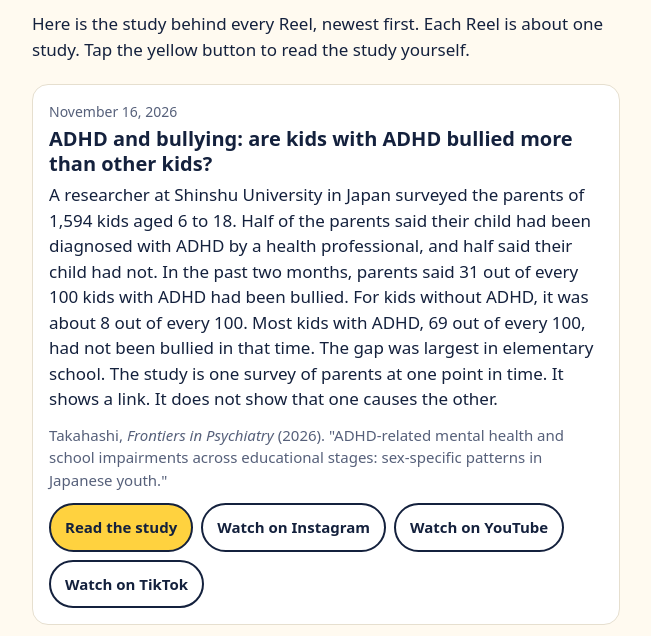
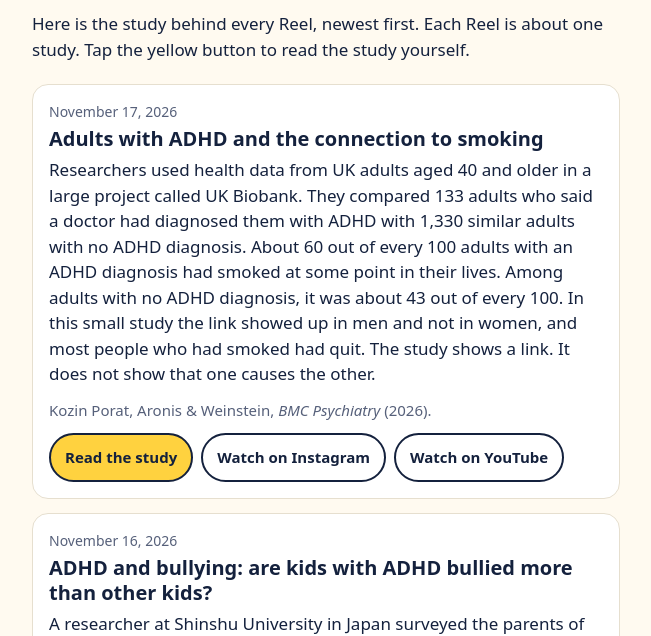
Before and after one commit to adhdscoop/adhdscoop.github.io, a plain HTML site: page index.html in a window 1280 px wide. Shown: the part 99-735 px from the top of the page, without its empty margins (314-965 px from the left). Drawn offline with Linux system fonts and the light colour scheme.

Commit message:
Add ADHD and smoking (Reel 8) with Instagram and YouTube links

```diff
--- a/index.html
+++ b/index.html
@@ -55,6 +55,18 @@ footer a{color:var(--link)}
 </article>
 
 <article> block, put it at the top, and change the date, title, sentence, citation and links. -->
+
+<article id="smoking">
+  <p class="date">November 17, 2026</p>
+  <h2>Adults with ADHD and the connection to smoking</h2>
+  <p>Researchers used health data from UK adults aged 40 and older in a large project called UK Biobank. They compared 133 adults who said a doctor had diagnosed them with ADHD with 1,330 similar adults with no ADHD diagnosis. About 60 out of every 100 adults with an ADHD diagnosis had smoked at some point in their lives. Among adults with no ADHD diagnosis, it was about 43 out of every 100. In this small study the link showed up in men and not in women, and most people who had smoked had quit. The study shows a link. It does not show that one causes the other.</p>
+  <p class="cite">Kozin Porat, Aronis &amp; Weinstein, <i>BMC Psychiatry</i> (2026).</p>
+  <ul class="links">
+    <li><a class="paper" href="https://doi.org/10.1186/s12888-026-08501-3">Read the study</a></li>
+    <li><a href="https://www.instagram.com/adhdscoop/reel/Df3MQDdsPT9/">Watch on Instagram</a></li>
+    <li><a href="https://youtube.com/shorts/QOQGhqG16lI">Watch on YouTube</a></li>
+  </ul>
+</article>
 
 <article id="bullying">
   <p class="date">November 16, 2026</p>
```
